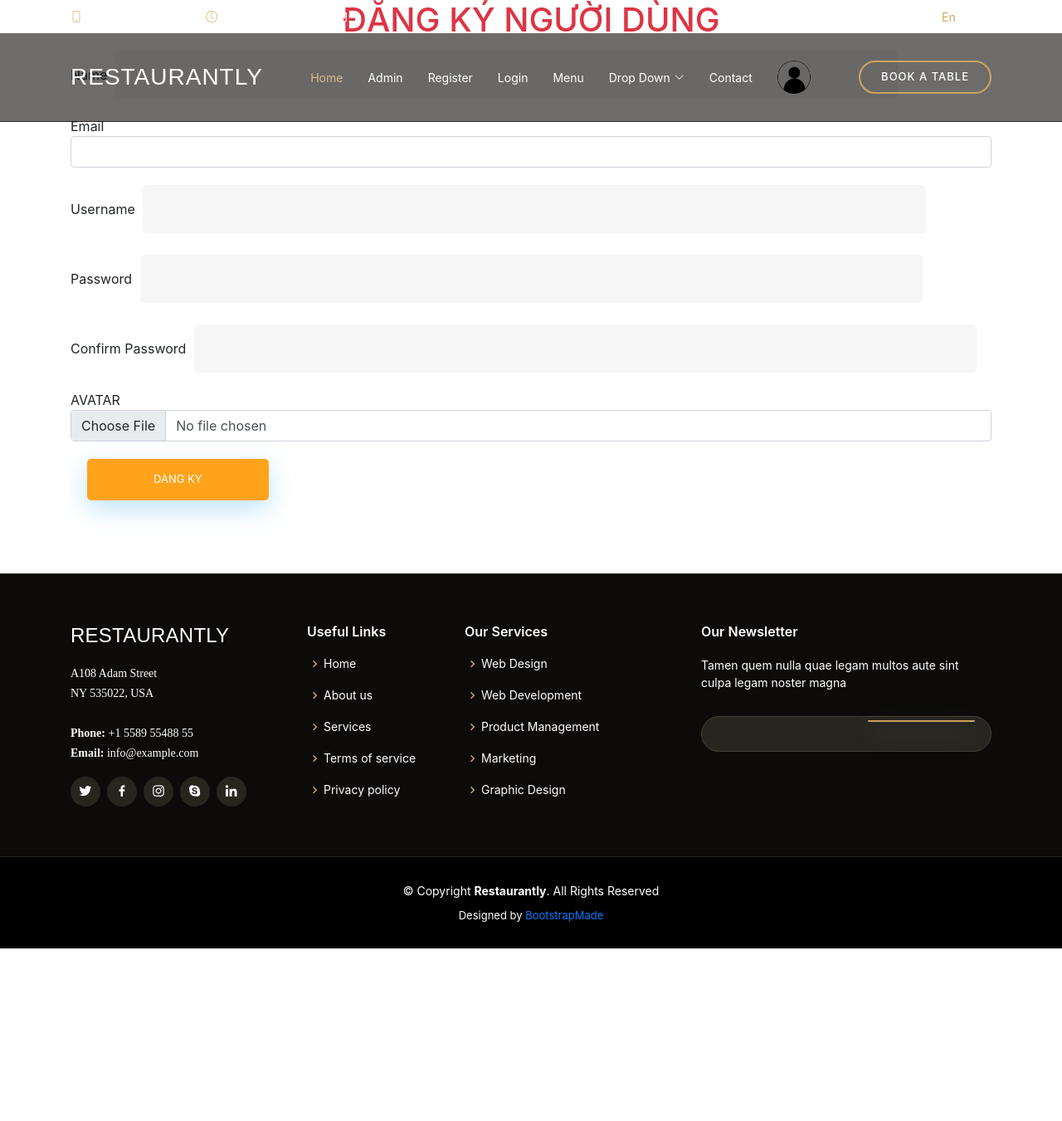
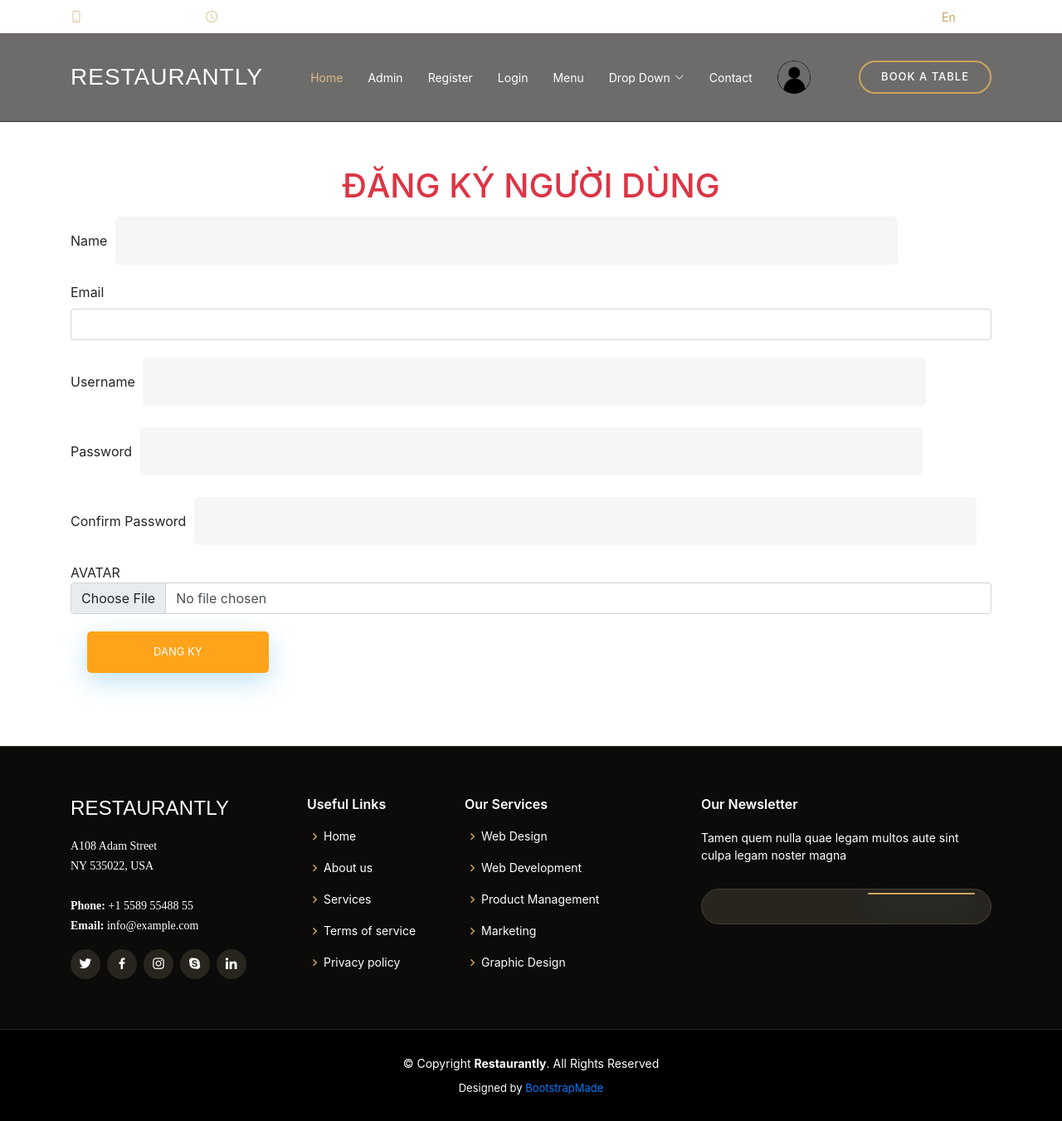
Before and after one commit to ttken01/HotelManager, a Flask app: page /register in a window 1280 px wide. Shown: the whole page at 83% size. Before the commit the page ends 1143 px from the top, so only its background shows below. Run offline with Flask 2, Linux system fonts and the light colour scheme; data comes from the database, SQL or seed files in the repository; some libraries are stand-ins or nearby versions.

Commit message:
change register.html

```diff
--- a/hotelapp/static/css/style.css
+++ b/hotelapp/static/css/style.css
@@ -284,12 +284,14 @@ input[type=text]:placeholder {
 .carousel-item >img {
   height:800px;
 }
+
 .form-search{
   position: relative;
-  transform: translateY(-150%);
   background: white;
   padding: 20px;
   border-radius: 10px;
+  transform: translateY(-120%);
+  cursor: pointer;
 }
 .btn-submit{
   position: absolute  !important;
@@ -301,3 +303,9 @@ input[type=text]:placeholder {
 .wrapper{
   transform: translateY(100%);
 }
+.list-room{
+  transform: translateY(-50%);
+}
+.register{
+  margin-top:200px;
+}
--- a/hotelapp/templates/register.html
+++ b/hotelapp/templates/register.html
@@ -1,9 +1,10 @@
 {% extends 'layout/base.html' %}
 
-{% block title %}Dang ky nguoi dung{% endblock %}
+{% block title %}Đăng kí tài khoản{% endblock %}
 
 {% block content%}
-<h1 class="text-center text-danger">ĐĂNG KÝ NGƯỜI DÙNG</h1>
+<div class="register">
+    <h1 class="text-center  text-danger">ĐĂNG KÝ NGƯỜI DÙNG</h1>
 
 {% if err_msg %}
 <div class="alert alert-danger">
@@ -17,27 +18,29 @@
         <input type="text" class="form-control" id="name" name="name" required>
     </div>
     <div class="form-group">
-        <lable for="email">Email</lable>
+        <label for="email">Email</label>
         <input type="email" class="form-control" id="email" name="email">
     </div>
     <div class="form-group">
-        <lable for="username">Username</lable>
+        <label for="username">Username</label>
         <input type="text" class="form-control" id="username" name="username" required>
     </div>
     <div class="form-group">
-        <lable for="pass">Password</lable>
+        <label for="pass">Password</label>
         <input type="password" class="form-control" id="pass" name="password" >
     </div>
     <div class="form-group">
-        <lable for="confirm">Confirm Password</lable>
+        <label for="confirm">Confirm Password</label>
         <input type="password" class="form-control" id="confirm" name="confirm">
     </div>
     <div class="form-group">
         <lable for="avatar">AVATAR</lable>
         <input type="file" class="form-control" id="avatar" name="avatar">
     </div>
-    <input type="submit" value="Dang Ky" class="btn btn-danger">
+    <input type="submit" value="Dang Ky" class="btn btn-danger ">
 
 </form>
+</div>
+
 <br><br>
 {% endblock %}
```
Also changed, not shown: hotelapp/templates/index.html (+6 -12 lines), hotelapp/static/js/template.js (line endings or trailing spaces), hotelapp/templates/layout/base.html (line endings or trailing spaces).
